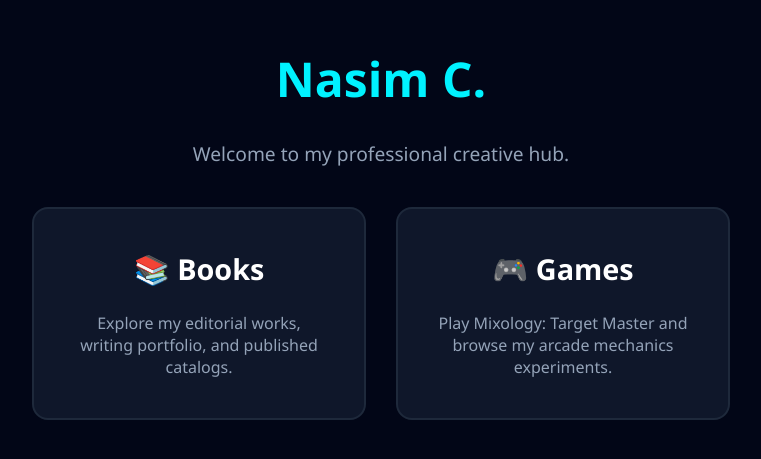
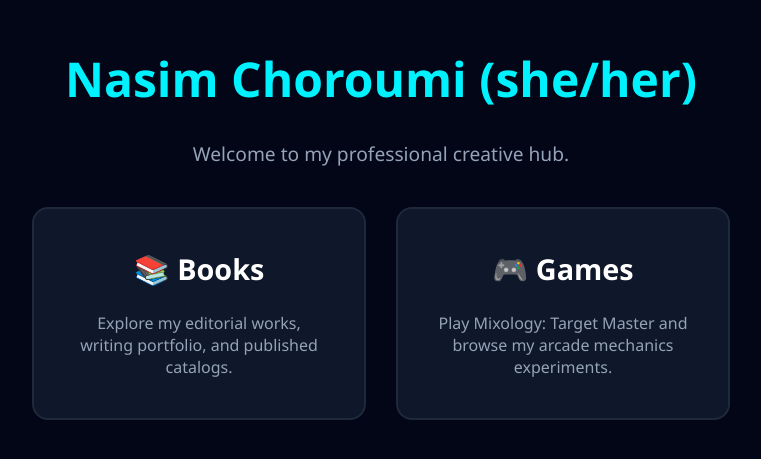
Before and after one commit to NasimCZD/Portfolios, a plain HTML site: page index.html in a window 1280 px wide. Shown: the part 183-642 px from the top of the page, without its empty margins (259-1020 px from the left). Drawn offline with Linux system fonts and the light colour scheme.

Commit message:
Update index.html

```diff
--- a/index.html
+++ b/index.html
@@ -25,7 +25,7 @@
 </head>
 <body>
 
-    <h1>Nasim C.</h1>
+    <h1>Nasim Choroumi (she/her)</h1>
     <p>Welcome to my professional creative hub.</p>
 
     <div class="container">
```
